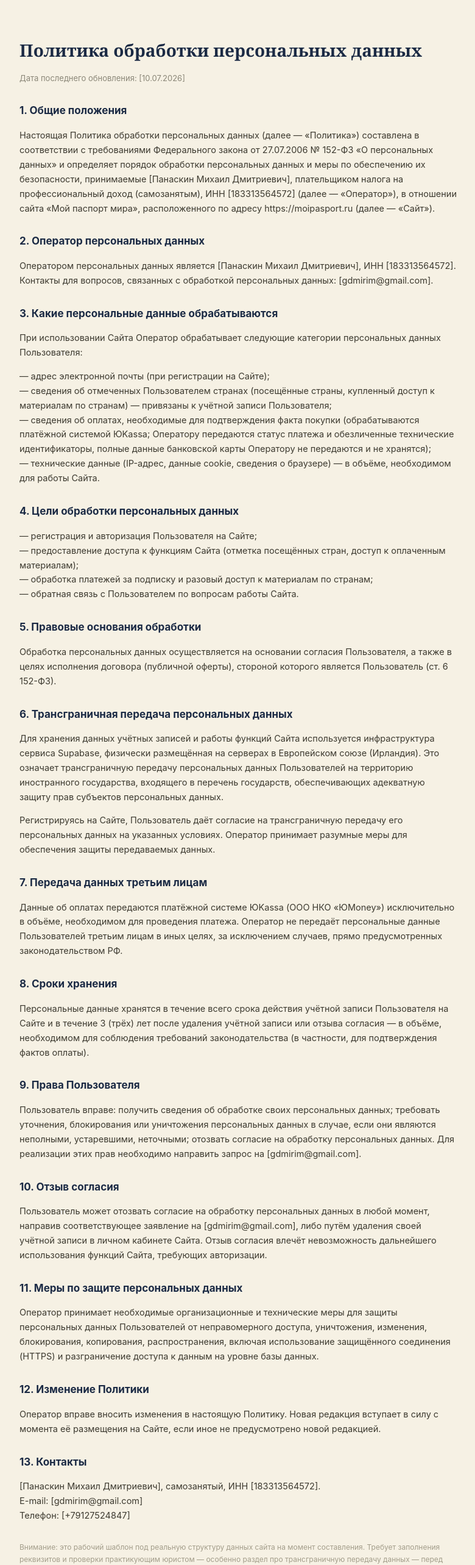
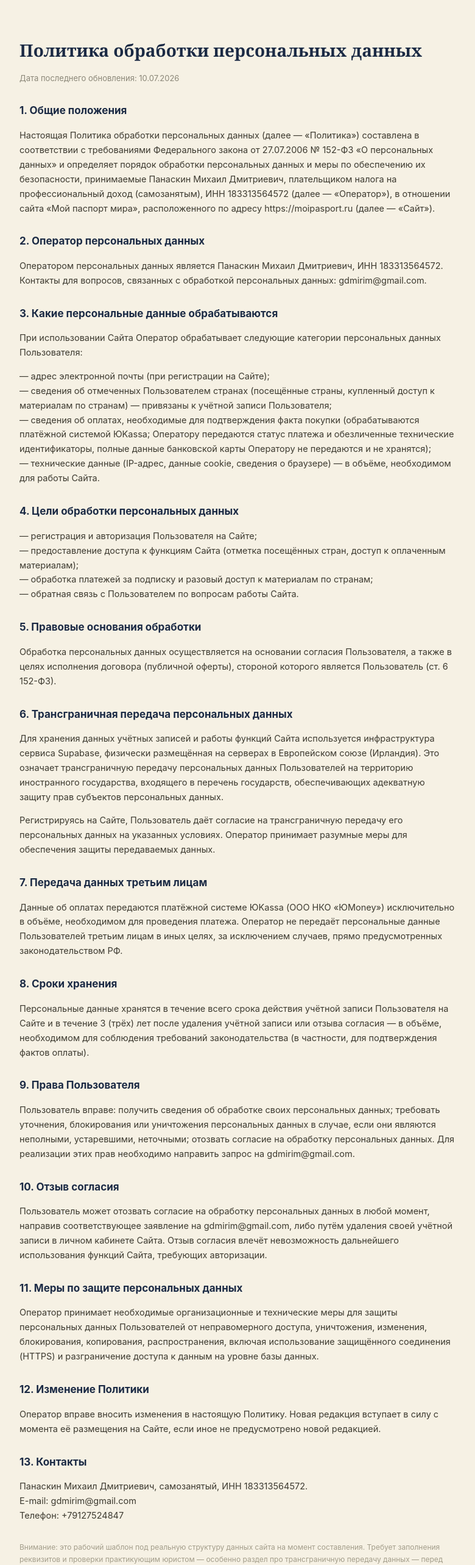
Before and after one commit to MiRiMgh/country-tracker, a Next.js app: page /privacy in a window 1280 px wide. Shown: the top 2566 px of the page at 61% size, without its empty margins (248-1028 px from the left). Built offline with nearby package versions, Linux system fonts and the light colour scheme.

Commit message:
Update page.js

```diff
--- a/app/privacy/page.js
+++ b/app/privacy/page.js
@@ -12,22 +12,22 @@ export default function PrivacyPolicy() {
     <div style={{ background: "#F6F1E4", minHeight: "100vh" }}>
       <div style={wrap}>
         <h1 style={h1}>Политика обработки персональных данных</h1>
-        <p style={{ ...p, color: "#8B8778", fontSize: 13 }}>Дата последнего обновления: [10.07.2026]</p>
+        <p style={{ ...p, color: "#8B8778", fontSize: 13 }}>Дата последнего обновления: 10.07.2026</p>
 
         <h2 style={h2}>1. Общие положения</h2>
         <p style={p}>
           Настоящая Политика обработки персональных данных (далее — «Политика») составлена в соответствии
           с требованиями Федерального закона от 27.07.2006 № 152-ФЗ «О персональных данных» и определяет
           порядок обработки персональных данных и меры по обеспечению их безопасности, принимаемые
-          [Панаскин Михаил Дмитриевич], плательщиком налога на профессиональный доход (самозанятым), ИНН [183313564572]
+          Панаскин Михаил Дмитриевич, плательщиком налога на профессиональный доход (самозанятым), ИНН 183313564572
           (далее — «Оператор»), в отношении сайта «Мой паспорт мира», расположенного по адресу
           https://moipasport.ru (далее — «Сайт»).
         </p>
 
         <h2 style={h2}>2. Оператор персональных данных</h2>
         <p style={p}>
-          Оператором персональных данных является [Панаскин Михаил Дмитриевич], ИНН [183313564572]. Контакты для вопросов,
-          связанных с обработкой персональных данных: [gdmirim@gmail.com].
+          Оператором персональных данных является Панаскин Михаил Дмитриевич, ИНН 183313564572. Контакты для вопросов,
+          связанных с обработкой персональных данных: gdmirim@gmail.com.
         </p>
 
         <h2 style={h2}>3. Какие персональные данные обрабатываются</h2>
@@ -95,13 +95,13 @@ export default function PrivacyPolicy() {
           Пользователь вправе: получить сведения об обработке своих персональных данных; требовать
           уточнения, блокирования или уничтожения персональных данных в случае, если они являются
           неполными, устаревшими, неточными; отозвать согласие на обработку персональных данных.
-          Для реализации этих прав необходимо направить запрос на [gdmirim@gmail.com].
+          Для реализации этих прав необходимо направить запрос на gdmirim@gmail.com.
         </p>
 
         <h2 style={h2}>10. Отзыв согласия</h2>
         <p style={p}>
           Пользователь может отозвать согласие на обработку персональных данных в любой момент, направив
-          соответствующее заявление на [gdmirim@gmail.com], либо путём удаления своей учётной записи в личном кабинете
+          соответствующее заявление на gdmirim@gmail.com, либо путём удаления своей учётной записи в личном кабинете
           Сайта. Отзыв согласия влечёт невозможность дальнейшего использования функций Сайта, требующих
           авторизации.
         </p>
@@ -122,9 +122,9 @@ export default function PrivacyPolicy() {
 
         <h2 style={h2}>13. Контакты</h2>
         <p style={p}>
-          [Панаскин Михаил Дмитриевич], самозанятый, ИНН [183313564572].<br />
-          E-mail: [gdmirim@gmail.com]<br />
-          Телефон: [+79127524847]
+          Панаскин Михаил Дмитриевич, самозанятый, ИНН 183313564572.<br />
+          E-mail: gdmirim@gmail.com<br />
+          Телефон: +79127524847
         </p>
 
         <p style={{ ...p, fontSize: 12, color: "#A39D8A", marginTop: 30 }}>
```
